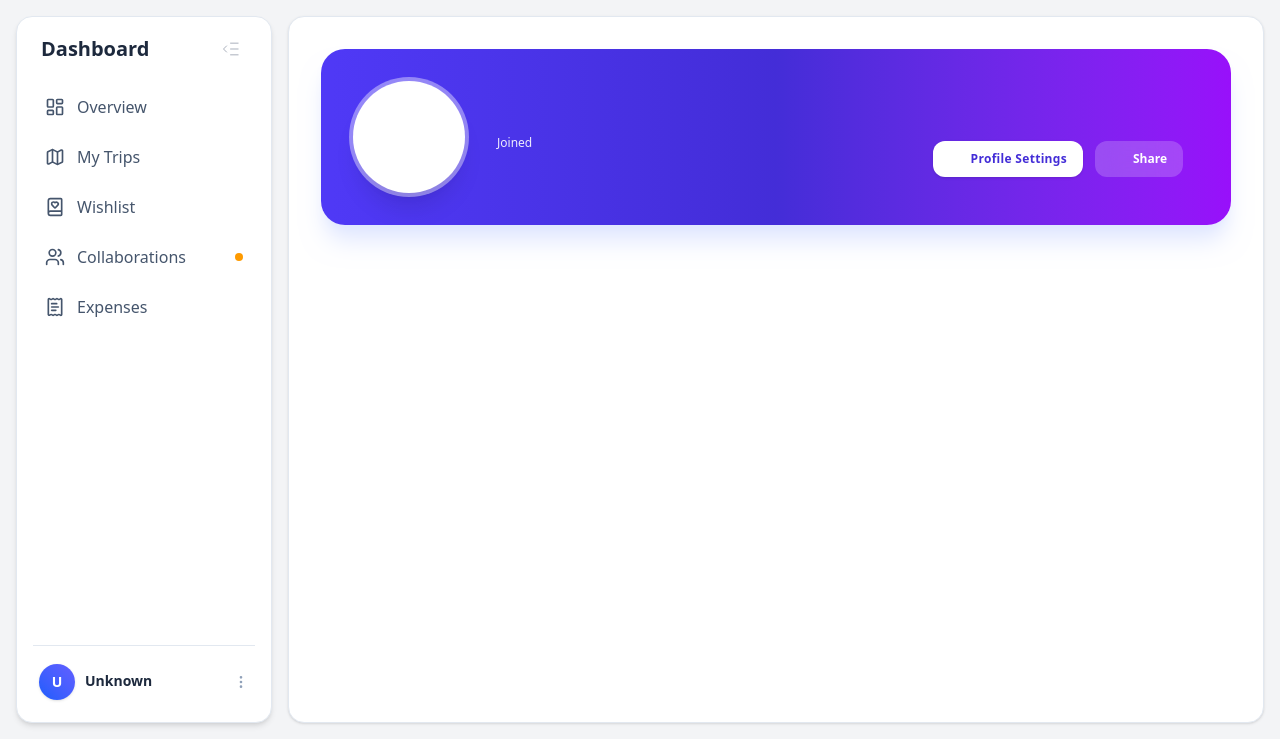
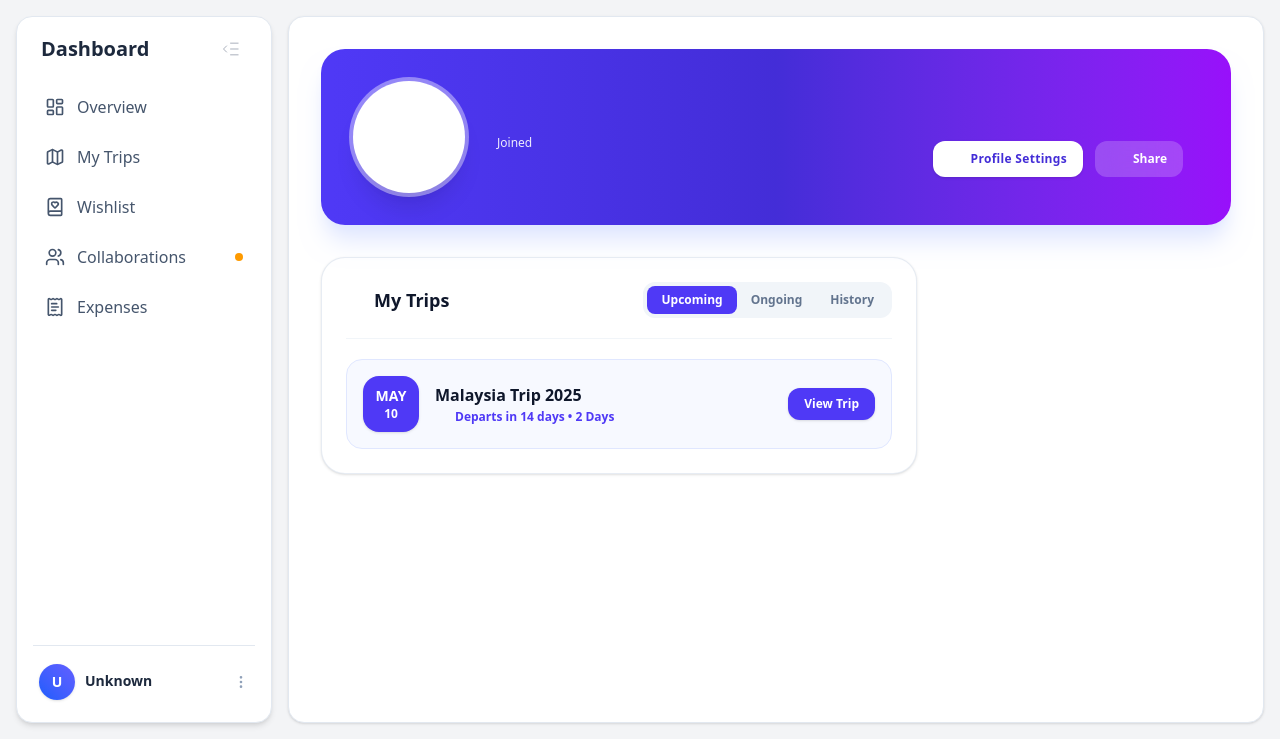
Before and after one commit to HYiii01/TRAVEL, a FastAPI app: template templates/profile.html in a window 1280 px wide. Shown: the part 61-800 px from the top of the page. Run offline with FastAPI, Linux system fonts and the light colour scheme; the template is opened without the code that fills it, so the values that code supplies are empty; parts of the project's set-up code (start-up, migrations or seed data) failed here and were passed over; some libraries are stand-ins or nearby versions.

Commit message:
feat(profile): add My Trips widget with status tabs

```diff
--- a/templates/profile.html
+++ b/templates/profile.html
@@ -43,8 +43,90 @@
                     </button>
                 </div>
             </div>
+        </div>
 
-    </div>
+        <div class="grid grid-cols-1 lg:grid-cols-3 gap-8">
+
+            <!-- Sidebar -->
+            <div class="lg:col-span-2 flex flex-col gap-8">
+
+                <!-- My Trips Section -->
+                <div class="bg-white rounded-3xl p-6 border border-slate-200/80 shadow-sm">
+                    <div class="flex flex-col sm:flex-row sm:items-center justify-between gap-4 pb-5 border-b border-slate-100">
+                        <div>
+                            <h2 class="text-lg font-bold text-slate-900 flex items-center gap-2">
+                                <i data-lucide="map" class="w-5 h-5 text-indigo-600"></i> My Trips
+                            </h2>
+                        </div>
+
+                        <div class="inline-flex p-1 bg-slate-100 rounded-xl text-xs font-semibold">
+                            <button
+                                type="button"
+                                class="px-3.5 py-1.5 rounded-lg transition"
+                                :class="currentTripTab === 'upcoming' ? 'bg-indigo-600 text-white' : 'text-slate-500 hover:bg-slate-200'"
+                                @click="currentTripTab = 'upcoming'">
+                                Upcoming
+                            </button>
+                            <button
+                                type="button"
+                                class="px-3.5 py-1.5 rounded-lg transition"
+                                :class="currentTripTab === 'ongoing' ? 'bg-indigo-600 text-white' : 'text-slate-500 hover:bg-slate-200'"
+                                @click="currentTripTab = 'ongoing'">
+                                Ongoing
+                            </button>
+                            <button
+                                type="button"
+                                class="px-3.5 py-1.5 rounded-lg transition"
+                                :class="currentTripTab === 'history' ? 'bg-indigo-600 text-white' : 'text-slate-500 hover:bg-slate-200'"
+                                @click="currentTripTab = 'history'">
+                                History
+                            </button>
+                        </div>
+                    </div>
+
+                    <div class="mt-5">
+                        <div x-show="currentTripTab === 'upcoming'" x-cloak class="p-4 rounded-2xl bg-indigo-50/50 border border-indigo-100 flex flex-col sm:flex-row items-start sm:items-center justify-between gap-4">
+                            <div class="flex items-center gap-4">
+                                <div class="w-14 h-14 rounded-2xl bg-indigo-600 text-white flex flex-col items-center justify-center font-bold shadow-sm shrink-0">
+                                    <span class="text-sm">MAY</span>
+                                    <span class="text-xs">10</span>
+                                </div>
+
+                                <div>
+                                    <h4 class="font-bold text-slate-900 text-base">Malaysia Trip 2025</h4>
+                                    <p class="text-xs text-indigo-600 font-semibold mt-0.5 flex items-center gap-1.5">
+                                        <i data-lucide="clock" class="w-3.5 h-3.5"></i> Departs in 14 days • 2 Days
+                                    </p>
+                                </div>
+                            </div>
+                            <a href="/trips?trip=malaysia-2025" class="px-4 py-2 bg-indigo-600 hover:bg-indigo-700 text-white text-xs font-bold rounded-xl transition shadow-sm">
+                                View Trip
+                            </a>
+                        </div>
+
+                        <!-- Ongoing Trip -->
+                        <div x-show="currentTripTab === 'ongoing'" x-cloak class="py-8 text-center text-slate-400 text-sm">
+                            <i data-lucide="navigation" class="w-8 h-8 mx-auto mb-2 opacity-40"></i>
+                            No active trip ongoing right now.
+                        </div>
+
+                        <!-- History -->
+                        <div x-show="currentTripTab === 'history'" x-cloak class="flex flex-col gap-2.5">
+                            <div class="p-3.5 rounded-2xl border border-slate-100 flex items-center justify-between hover:bg-slate-50 transition">
+                                <div>
+                                    <h4 class="font-bold text-slate-800 text-sm">Singapore Trip</h4>
+                                    <p class="text-xs text-slate-400">Completed in Jul 2024</p>
+                                </div>
+                                <span class="text-xs font-medium text-emerald-600 bg-emerald-50 px-2.5 py-1 rounded-full">Finished</span>
+                            </div>
+                        </div>
+                    </div>
+                </div>
+
+
+            </div>
+        </div>
+
 
 
 
```
